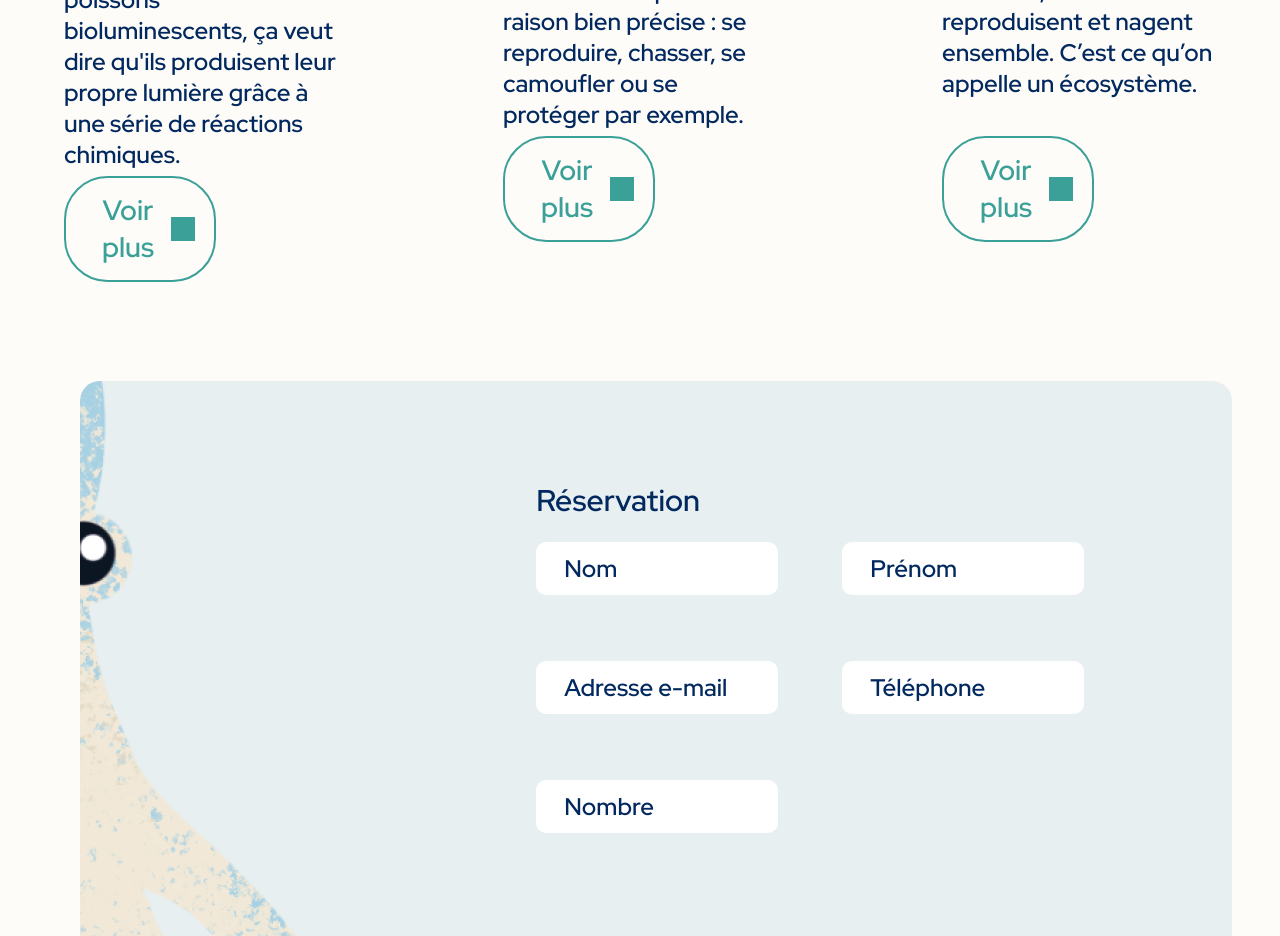
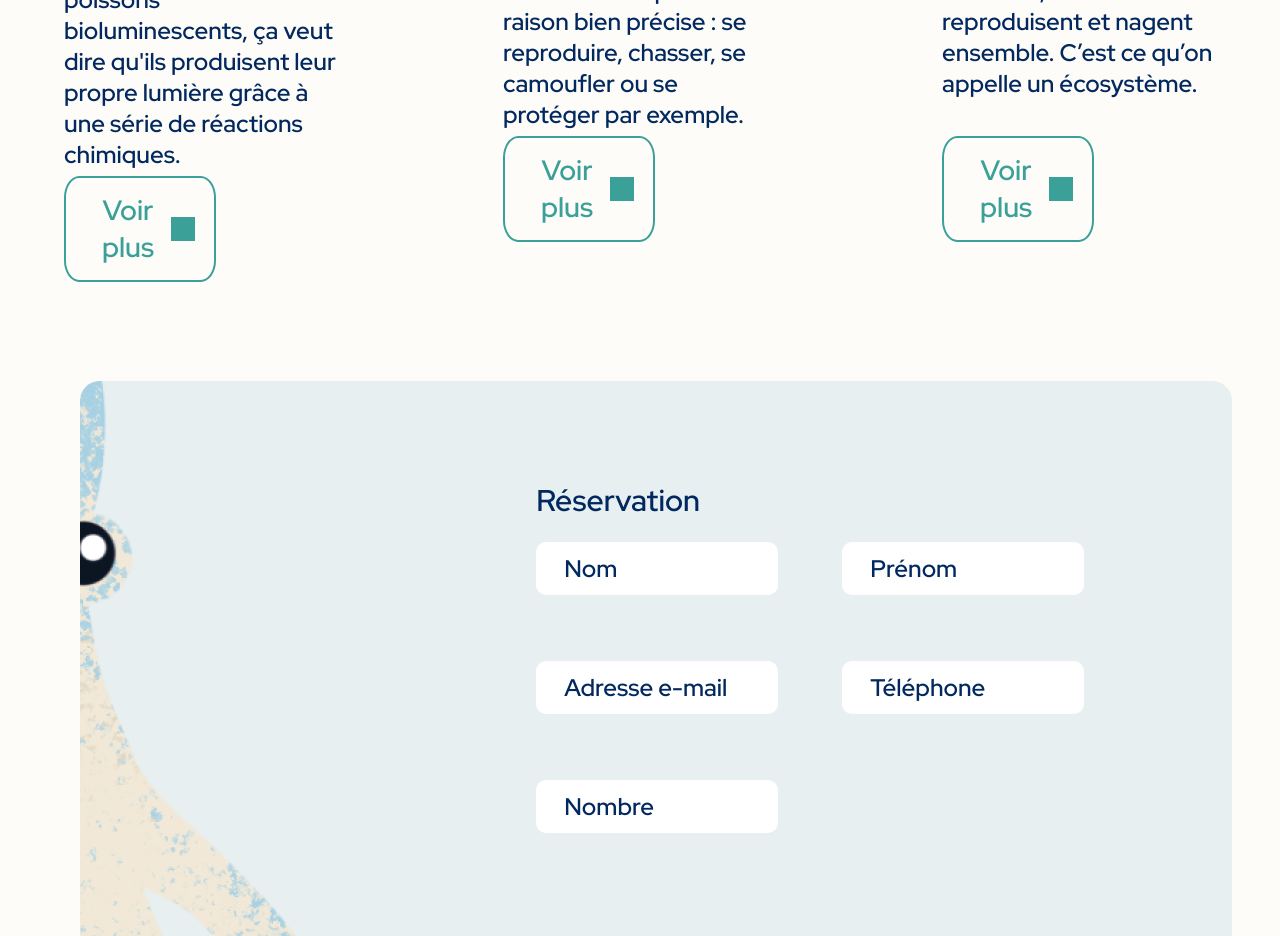
Before and after one commit to jo15122002/illuminez_votre_curiosite_site, a Nuxt app: page / in a window 1280 px wide. Shown: the part 2940-3876 px from the top of the page. Built offline with nearby package versions, Linux system fonts and the light colour scheme; no server answers; the database is empty; grey boxes are pictures that could not be loaded; a web font is replaced by a local one.

Commit message:
border radius des boutons

```diff
--- a/components/DiscoverCard.vue
+++ b/components/DiscoverCard.vue
@@ -70,7 +70,7 @@ export default {
         width: 40%;
         height: auto;
         color: #3aa098;
-        border-radius: 3.4vw;
+        border-radius: 10% / 20%;
 
         background-color: #fefcf8;
         border: 2px solid #3aa098;
```
